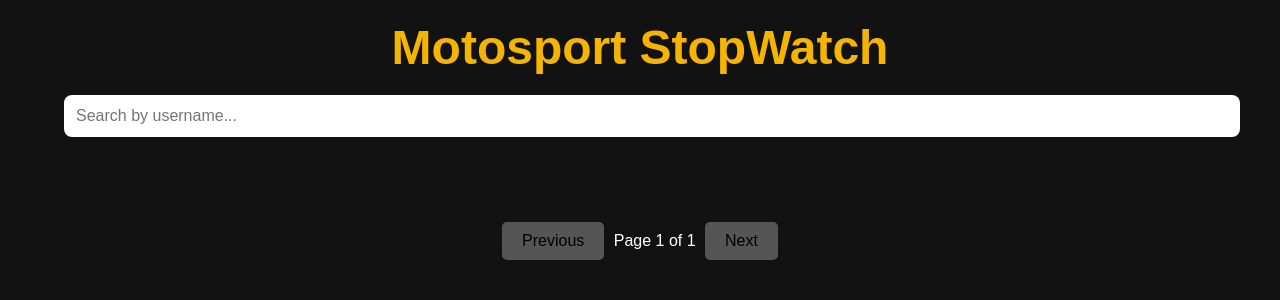
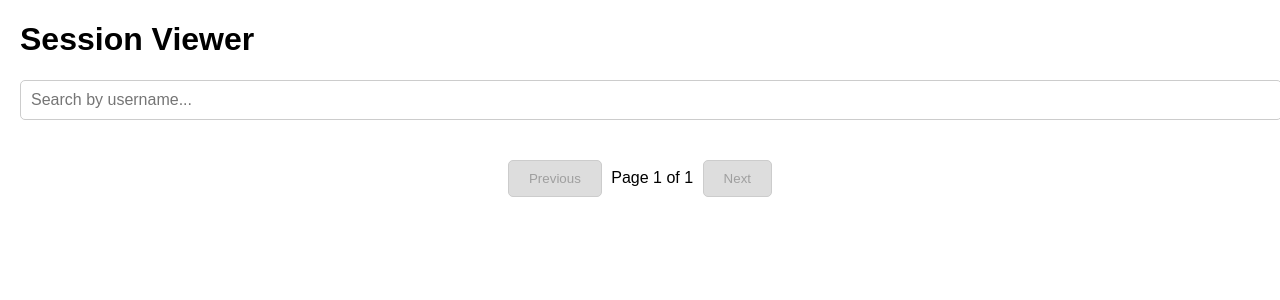
Before and after one commit to ciki1-hub/stoperica, a Flask app: template templates/index.html in a window 1280 px wide. Shown: the top 300 px of the page. Run offline with Flask 3, Linux system fonts and the light colour scheme; the template is opened without the code that fills it, so the values that code supplies are empty.

Commit message:
index.html

```diff
--- a/templates/index.html
+++ b/templates/index.html
@@ -7,85 +7,90 @@
     <style>
         body {
             font-family: Arial, sans-serif;
-            margin: 0;
-            padding: 0;
-            background-color: #121212;
-            color: white;
-            text-align: center;
-        }
-        .container {
-            width: 90%;
-            max-width: 1200px;
-            margin: 20px auto;
-        }
-        h1 {
-            font-size: 3rem;
-            margin: 20px 0;
-            color: #f4b400;
+            margin: 20px;
         }
         #searchBox {
             width: 100%;
-            padding: 12px;
+            padding: 10px;
             margin-bottom: 20px;
-            border: none;
-            border-radius: 8px;
+            border: 1px solid #ccc;
+            border-radius: 5px;
             font-size: 16px;
         }
         #session-grid {
             display: grid;
-            grid-template-columns: repeat(auto-fit, minmax(280px, 1fr));
-            gap: 20px;
-            padding: 20px;
+            grid-template-columns: repeat(4, minmax(250px, 1fr)); /* 4 columns with a minimum width of 250px */
+            gap: 20px; /* Space between cards */
         }
         .session-card {
-            background: #1e1e1e;
-            border-radius: 10px;
+            border: 1px solid #ccc;
+            border-radius: 5px;
             padding: 15px;
-            box-shadow: 0 4px 8px rgba(255, 255, 255, 0.1);
+            background-color: #f9f9f9;
         }
         .session-card h3 {
-            color: #f4b400;
+            margin-top: 0;
+        }
+        .session-card p {
+            margin: 5px 0;
+        }
+        .lap {
+            margin-left: 20px;
+        }
+        .sector {
+            margin-left: 40px;
         }
         #pagination {
             margin-top: 20px;
+            text-align: center;
         }
         #pagination button {
             padding: 10px 20px;
-            margin: 5px;
-            border: none;
+            margin: 0 5px;
+            border: 1px solid #ccc;
             border-radius: 5px;
-            background-color: #f4b400;
-            color: black;
+            background-color: #f9f9f9;
             cursor: pointer;
-            font-size: 16px;
         }
         #pagination button:disabled {
-            background-color: #555;
+            background-color: #ddd;
             cursor: not-allowed;
+        }
+        #loading {
+            text-align: center;
+            margin: 20px 0;
+            display: none;
         }
     </style>
 </head>
 <body>
-    <div class="container">
-        <h1>Motosport StopWatch</h1>
+    <h1>Session Viewer</h1>
+
+    <!-- Search Box -->
     <input type="text" id="searchBox" placeholder="Search by username...">
+
+    <!-- Session Grid -->
     <div id="session-grid">
         <!-- Session cards will be displayed here -->
     </div>
+
+    <!-- Loading Spinner -->
     <div id="loading">Loading...</div>
+
+    <!-- Pagination -->
     <div id="pagination">
         <button id="prevPage" disabled>Previous</button>
         <span id="pageInfo">Page 1 of 1</span>
         <button id="nextPage" disabled>Next</button>
-        </div>
     </div>
 
     <script>
         let currentPage = 1;
         let totalPages = 1;
         let searchTerm = '';
-        const sessionsPerPage = 10;
+        const sessionsPerPage = 10; // Number of sessions per page
 
+        // Fetch and display session data
         async function fetchSessions(page = 1, search = '') {
             showLoading(true);
             const response = await fetch(`/sessions?page=${page}&limit=${sessionsPerPage}&search=${search}`);
@@ -97,9 +102,10 @@
             updatePagination();
         }
 
+        // Display session data in a grid layout
         function displaySessions(sessions) {
             const sessionGrid = document.getElementById('session-grid');
-            sessionGrid.innerHTML = '';
+            sessionGrid.innerHTML = ''; // Clear previous data
 
             if (sessions.length === 0) {
                 sessionGrid.textContent = 'No sessions found.';
@@ -122,16 +128,20 @@
                     <p><strong>Consistency:</strong> ${session.consistency}</p>
                 `;
 
+                // Display laps and sectors
                 session.laps.forEach((lap, lapIndex) => {
                     const lapDiv = document.createElement('div');
                     lapDiv.className = 'lap';
                     lapDiv.innerHTML = `<strong>Lap ${lapIndex + 1}:</strong> ${lap}`;
+
+                    // Display sectors for this lap
                     session.sectors[lapIndex].forEach((sector, sectorIndex) => {
                         const sectorDiv = document.createElement('div');
                         sectorDiv.className = 'sector';
                         sectorDiv.innerHTML = `<strong>Sector ${sectorIndex + 1}:</strong> ${sector}`;
                         lapDiv.appendChild(sectorDiv);
                     });
+
                     sessionCard.appendChild(lapDiv);
                 });
 
@@ -139,19 +149,27 @@
             });
         }
 
+        // Update pagination buttons and page info
         function updatePagination() {
-            document.getElementById('prevPage').disabled = currentPage <= 1;
-            document.getElementById('nextPage').disabled = currentPage >= totalPages;
-            document.getElementById('pageInfo').textContent = `Page ${currentPage} of ${totalPages}`;
+            const prevPageButton = document.getElementById('prevPage');
+            const nextPageButton = document.getElementById('nextPage');
+            const pageInfo = document.getElementById('pageInfo');
+
+            prevPageButton.disabled = currentPage <= 1;
+            nextPageButton.disabled = currentPage >= totalPages;
+            pageInfo.textContent = `Page ${currentPage} of ${totalPages}`;
         }
 
+        // Show or hide the loading spinner
         function showLoading(show) {
-            document.getElementById('loading').style.display = show ? 'block' : 'none';
+            const loadingDiv = document.getElementById('loading');
+            loadingDiv.style.display = show ? 'block' : 'none';
         }
 
+        // Add event listeners
         document.getElementById('searchBox').addEventListener('input', () => {
             searchTerm = document.getElementById('searchBox').value.trim();
-            currentPage = 1;
+            currentPage = 1; // Reset to the first page when searching
             fetchSessions(currentPage, searchTerm);
         });
 
@@ -169,6 +187,7 @@
             }
         });
 
+        // Fetch sessions when the page loads
         fetchSessions(currentPage, searchTerm);
     </script>
 </body>
```
Lines whose indentation alone changed are shown as unchanged.
